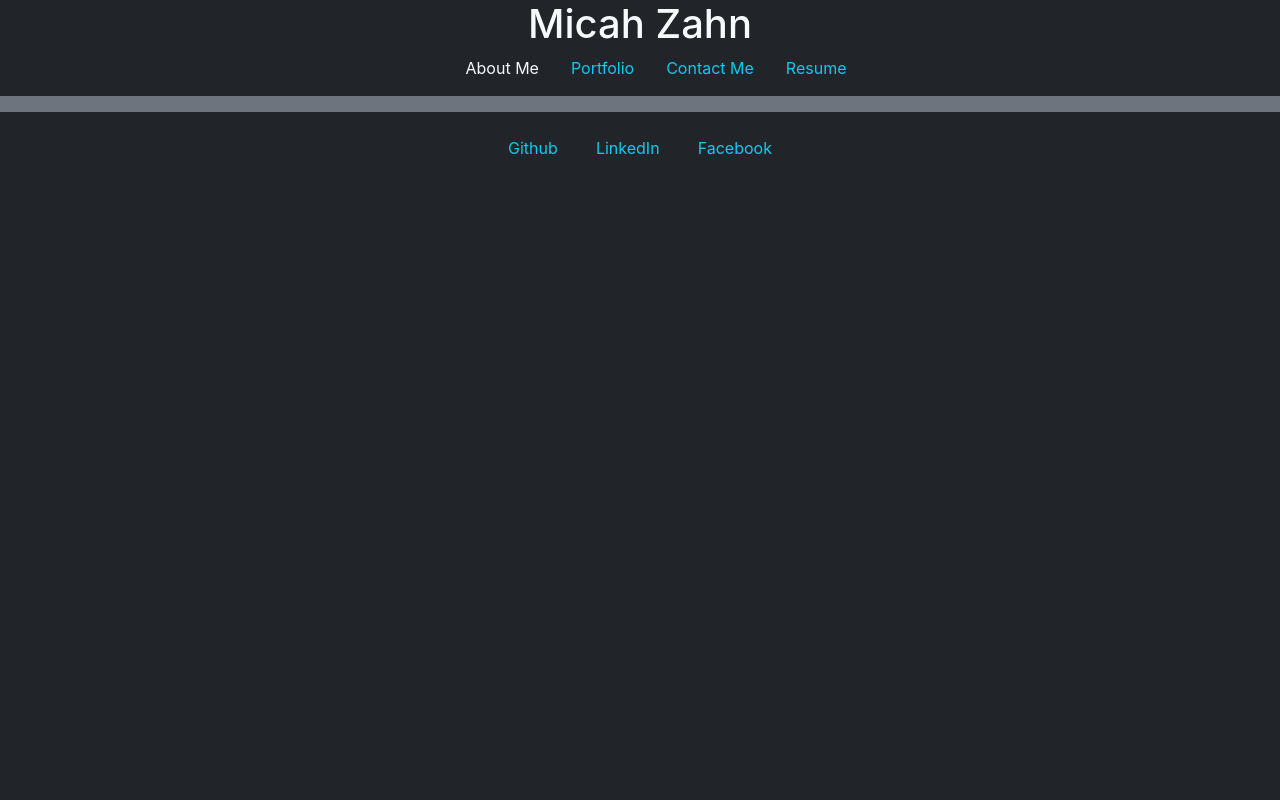
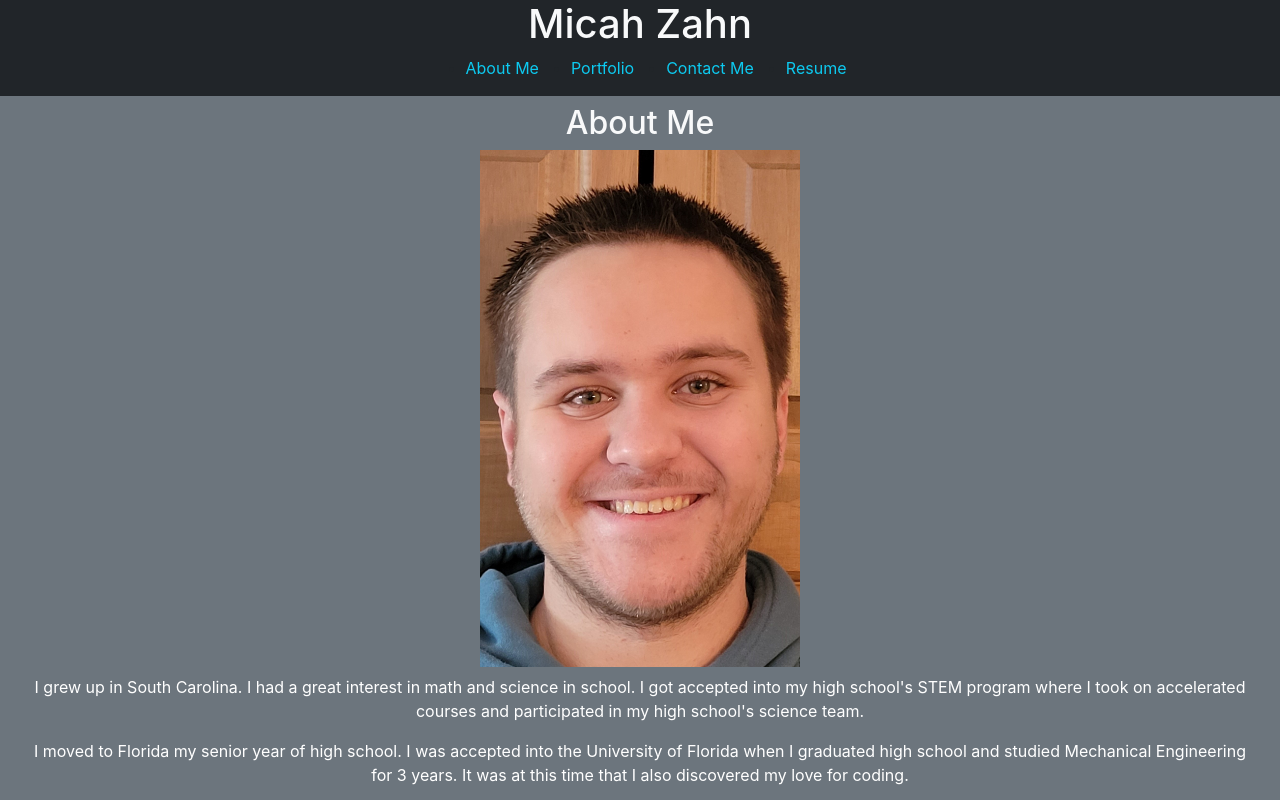
Before and after one commit to Mazattack1999/my-react-portfolio, a React (Create React App) app: page / in a window 1280 px wide. Shown: the top 800 px of the page. Built offline with nearby package versions, Linux system fonts and the light colour scheme.

Commit message:
fixed bug with highlighting correct nav link

```diff
--- a/src/App.js
+++ b/src/App.js
@@ -1,6 +1,6 @@
 import './App.css';
 import {useState} from 'react';
-import {BrowserRouter as Router, Routes, Route} from 'react-router-dom';
+import {BrowserRouter as Router, Routes, Route, useParams} from 'react-router-dom';
 
 import Nav from './components/Nav';
 import About from './components/About';
@@ -31,8 +31,6 @@ function App() {
     }
 ]
 
-
-
   const [currentTab, setCurrentTab] = useState(tabs[0]);
 
   const [currentProject, setCurrentProject] = useState(null);
@@ -52,10 +50,11 @@ function App() {
       {/* Main body */}
       <main className="bg-secondary py-2">
       <Routes>
+          <Route path="/" element={<About />} />
           <Route path="/about-me" element={<About />} />
-          <Route path="/portfolio" element={<Portfolio />}>
-            <Route path="" element={<Portfolio />} />
-            <Route path=":project" element= {<Project />} />
+          <Route path="/portfolio">
+            <Route path="" element={<Portfolio currentProject={currentProject} setCurrentProject={setCurrentProject}/>} />
+            <Route path=":project" element= {<Project currentProject={currentProject}/>} />
           </Route>
           <Route path="/contact-me" element={<Contact />} />
           <Route path="/resume" element={<Resume />} />
--- a/src/components/Nav.js
+++ b/src/components/Nav.js
@@ -1,6 +1,9 @@
-import {Link} from 'react-router-dom';
+import {Link, NavLink, useLocation} from 'react-router-dom';
+
+
 
 function Nav(props) {
+    console.log(useLocation().pathname.split('/')[1]);
     // parse out props
     const {tabs, currentTab, setCurrentTab, setViewingProject} = props;
 
@@ -11,18 +14,19 @@ function Nav(props) {
             <nav>
                 <ul className="d-flex flex-row">
                     {tabs.map(tab => {
+                        console.log(tab.link)
                         return (
                             <li className="mx-3" key={tab.name}>
-                                <Link
+                                <NavLink
                                 to={tab.link}
-                                className={currentTab.name === tab.name ? `text-light` : `text-info`}
+                                className={useLocation().pathname === tab.link ? `text-light` : `text-info`}
                                 href={tab.link}
                                 onClick={() => {
                                     setCurrentTab(tab)
                                     setViewingProject(false)
                                 }}
 
-                                >{tab.name}</Link>
+                                >{tab.name}</NavLink>
                             </li>
                         )
                     })}
--- a/src/components/portfolio/Card.js
+++ b/src/components/portfolio/Card.js
@@ -1,3 +1,5 @@
+import {Link} from 'react-router-dom';
+
 function Card(props) {
     // parse props
     const {project, setCurrentProject, setViewingProject} = props
@@ -6,18 +8,21 @@ function Card(props) {
     function handleClick() {
         setCurrentProject(project);
         setViewingProject(true);
+        console.log(currentProject);
     }
 
 
     return (
-        <div className="card d-flex flex-column align-items-center w-25 mx-2 mt-2" onClick={handleClick} >
+        <Link
+        to={`/portfolio/${project.name}`}
+        className="card d-flex flex-column align-items-center w-25 mx-2 mt-2" onClick={handleClick} >
             <img className="card-img-top" src={project.color} alt={`${project.name} screenshot`}/>
             <div className="card-body">
                 <h3 className="card-title">{project.name}</h3>
                 <p className="card-text">{project.tools}</p>
             </div>
 
-        </div>
+        </Link>
     )
 }
 
--- a/src/components/portfolio/Portfolio.js
+++ b/src/components/portfolio/Portfolio.js
@@ -1,6 +1,8 @@
 import Card from './Card';
 
 function Portfolio(props) {
+
+  const {setCurrentProject, setViewingProject} = props;
 
     // portfolio projects
 const projects = [
@@ -54,8 +56,6 @@ const projects = [
       deploy: "https://mazattack1999.github.io/password-generator/"
     }
   ]
-    // parse props
-    // const {projects, setCurrentProject, setViewingProject} = props
 
     return (
         <section className="d-flex flex-column align-items-center">
@@ -66,6 +66,8 @@ const projects = [
                     return (
                         <Card
                         project={project}
+                        setViewingProject={setViewingProject}
+                        setCurrentProject={setCurrentProject}
                         key={project.name}
                         />
                     )
```
